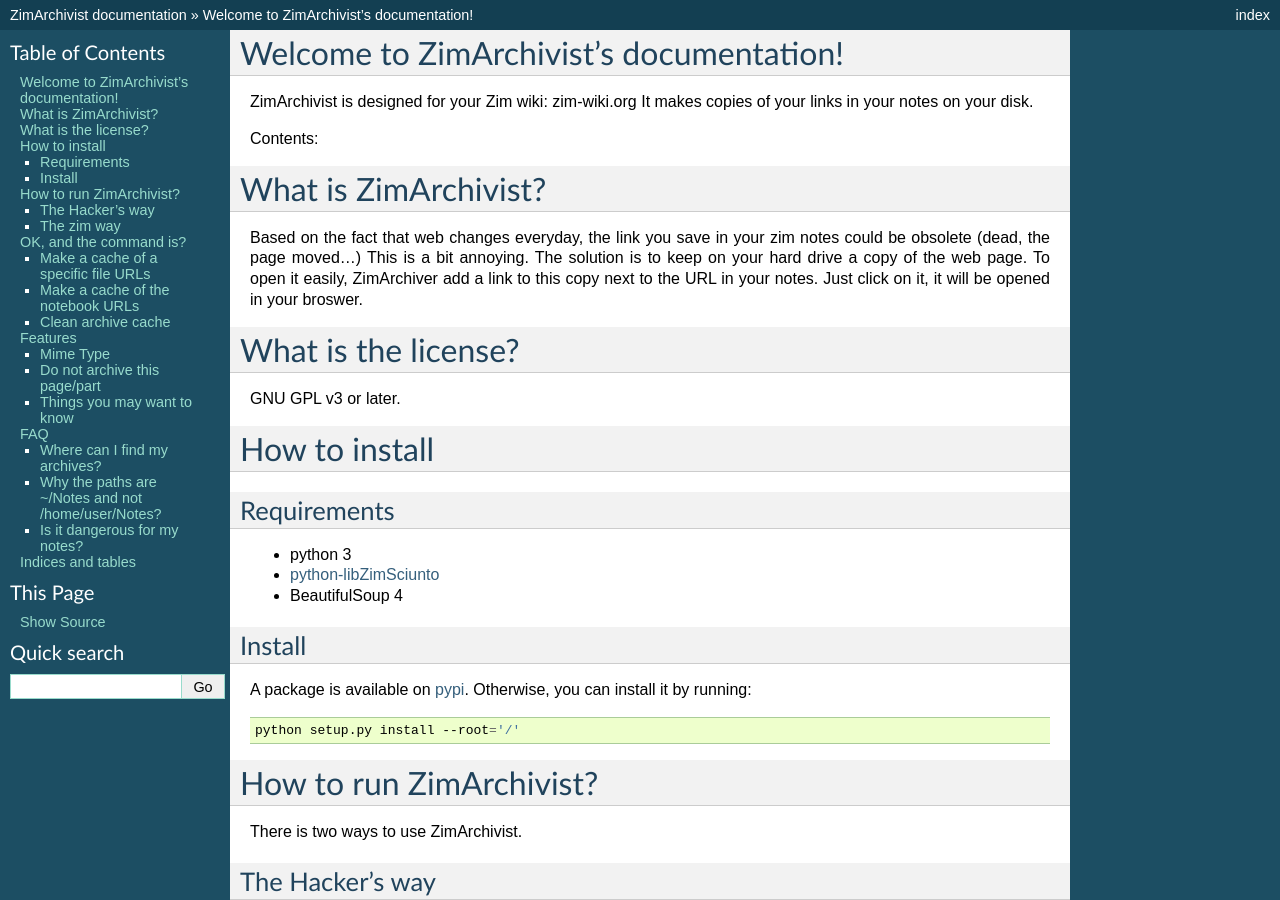
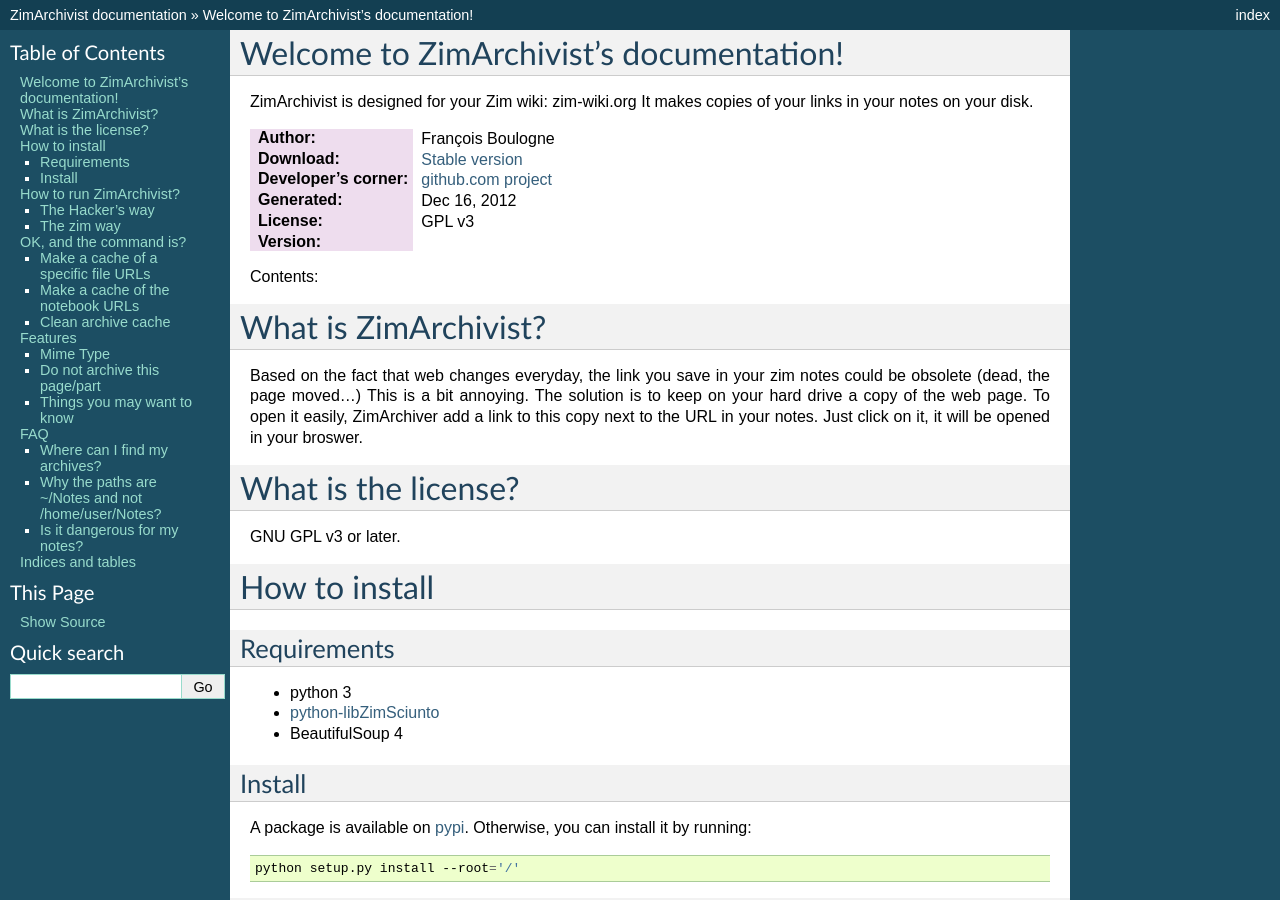
Before and after one commit to DarioGT/ZimArchivist, a Sphinx documentation site: the page built from doc/index.rst, in a window 1280 px wide and 900 px high. Built offline with Sphinx 7.4.7, drawn with Linux system fonts in a browser that asks for light colours; formulas are drawn with MathJax 3.

Commit message:
add URLS

```diff
--- a/doc/index.rst
+++ b/doc/index.rst
@@ -7,6 +7,17 @@
 ========================================
 ZimArchivist is designed for your Zim wiki: zim-wiki.org
 It makes copies of your links in your notes on your disk.
+
+
+
+:Author: François Boulogne
+:Download: `Stable version <http://sciunto.org/source/>`_
+:Developer's corner: `github.com project <https://github.com/sciunto/ZimArchivist>`_
+:Generated: |today|
+:License: GPL v3
+:Version: |release|
+
+
 
 Contents:
 
```
